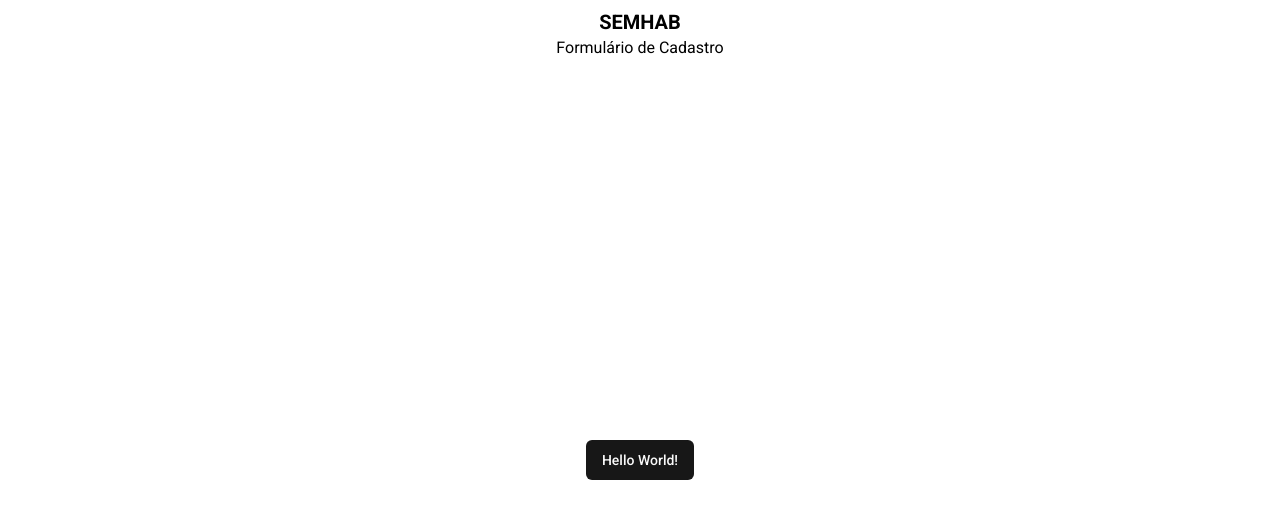
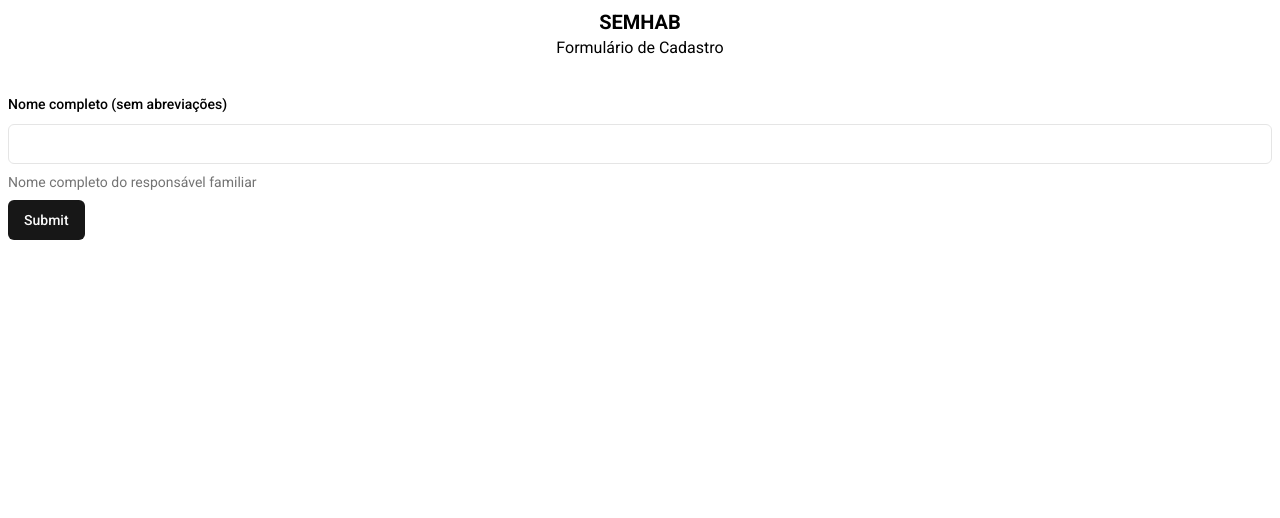
Before and after one commit to joaopedroaat/cadastro-semhab, a React (Vite) app: page / in a window 1280 px wide. Shown: the top 518 px of the page. Built offline with nearby package versions, Linux system fonts and the light colour scheme.

Commit message:
Create name field

```diff
--- a/package.json
+++ b/package.json
@@ -10,14 +10,18 @@
     "preview": "vite preview"
   },
   "dependencies": {
+    "@hookform/resolvers": "^3.9.0",
+    "@radix-ui/react-label": "^2.1.0",
     "@radix-ui/react-slot": "^1.1.0",
     "class-variance-authority": "^0.7.0",
     "clsx": "^2.1.1",
     "lucide-react": "^0.424.0",
     "react": "^18.3.1",
     "react-dom": "^18.3.1",
+    "react-hook-form": "^7.52.2",
     "tailwind-merge": "^2.4.0",
-    "tailwindcss-animate": "^1.0.7"
+    "tailwindcss-animate": "^1.0.7",
+    "zod": "^3.23.8"
   },
   "devDependencies": {
     "@types/node": "^22.1.0",
--- a/src/App.tsx
+++ b/src/App.tsx
@@ -1,14 +1,71 @@
-import { Button } from "./components/ui/button";
+"use client";
+
+import { zodResolver } from "@hookform/resolvers/zod";
+import { useForm } from "react-hook-form";
+import { z } from "zod";
+
+import { Button } from "@/components/ui/button";
+import {
+  Form,
+  FormControl,
+  FormDescription,
+  FormField,
+  FormItem,
+  FormLabel,
+  FormMessage,
+} from "@/components/ui/form";
+import { Input } from "@/components/ui/input";
+
+const FormSchema = z.object({
+  name: z.string().min(3, {
+    message: "Nome deve conter no mínimo 3 caracteres",
+  }),
+});
 
 export function App() {
+  const form = useForm<z.infer<typeof FormSchema>>({
+    resolver: zodResolver(FormSchema),
+    defaultValues: {
+      name: "",
+    },
+  });
+
+  function onSubmit(data: z.infer<typeof FormSchema>) {
+    console.log(data);
+  }
+
   return (
     <>
       <header className="flex flex-col items-center justify-center">
         <h1 className="font-bold text-xl">SEMHAB</h1>
         <h2>Formulário de Cadastro</h2>
       </header>
-      <main className="h-screen w-full flex items-center justify-center">
-        <Button>Hello World!</Button>
+
+      <main className="mt-8">
+        <Form {...form}>
+          <form onSubmit={form.handleSubmit(onSubmit)}>
+            <FormField
+              control={form.control}
+              name="name"
+              render={({ field }) => (
+                <FormItem>
+                  <FormLabel>Nome completo (sem abreviações)</FormLabel>
+                  <FormControl>
+                    <Input {...field} />
+                  </FormControl>
+                  <FormDescription>
+                    Nome completo do responsável familiar
+                  </FormDescription>
+                  <FormMessage />
+                </FormItem>
+              )}
+            />
+
+            <Button className="mt-2" type="submit">
+              Submit
+            </Button>
+          </form>
+        </Form>
       </main>
     </>
   );
--- /dev/null
+++ b/src/components/ui/form.tsx
@@ -0,0 +1,176 @@
+import * as React from "react"
+import * as LabelPrimitive from "@radix-ui/react-label"
+import { Slot } from "@radix-ui/react-slot"
+import {
+  Controller,
+  ControllerProps,
+  FieldPath,
+  FieldValues,
+  FormProvider,
+  useFormContext,
+} from "react-hook-form"
+
+import { cn } from "@/lib/utils"
+import { Label } from "@/components/ui/label"
+
+const Form = FormProvider
+
+type FormFieldContextValue<
+  TFieldValues extends FieldValues = FieldValues,
+  TName extends FieldPath<TFieldValues> = FieldPath<TFieldValues>
+> = {
+  name: TName
+}
+
+const FormFieldContext = React.createContext<FormFieldContextValue>(
+  {} as FormFieldContextValue
+)
+
+const FormField = <
+  TFieldValues extends FieldValues = FieldValues,
+  TName extends FieldPath<TFieldValues> = FieldPath<TFieldValues>
+>({
+  ...props
+}: ControllerProps<TFieldValues, TName>) => {
+  return (
+    <FormFieldContext.Provider value={{ name: props.name }}>
+      <Controller {...props} />
+    </FormFieldContext.Provider>
+  )
+}
+
+const useFormField = () => {
+  const fieldContext = React.useContext(FormFieldContext)
+  const itemContext = React.useContext(FormItemContext)
+  const { getFieldState, formState } = useFormContext()
+
+  const fieldState = getFieldState(fieldContext.name, formState)
+
+  if (!fieldContext) {
+    throw new Error("useFormField should be used within <FormField>")
+  }
+
+  const { id } = itemContext
+
+  return {
+    id,
+    name: fieldContext.name,
+    formItemId: `${id}-form-item`,
+    formDescriptionId: `${id}-form-item-description`,
+    formMessageId: `${id}-form-item-message`,
+    ...fieldState,
+  }
+}
+
+type FormItemContextValue = {
+  id: string
+}
+
+const FormItemContext = React.createContext<FormItemContextValue>(
+  {} as FormItemContextValue
+)
+
+const FormItem = React.forwardRef<
+  HTMLDivElement,
+  React.HTMLAttributes<HTMLDivElement>
+>(({ className, ...props }, ref) => {
+  const id = React.useId()
+
+  return (
+    <FormItemContext.Provider value={{ id }}>
+      <div ref={ref} className={cn("space-y-2", className)} {...props} />
+    </FormItemContext.Provider>
+  )
+})
+FormItem.displayName = "FormItem"
+
+const FormLabel = React.forwardRef<
+  React.ElementRef<typeof LabelPrimitive.Root>,
+  React.ComponentPropsWithoutRef<typeof LabelPrimitive.Root>
+>(({ className, ...props }, ref) => {
+  const { error, formItemId } = useFormField()
+
+  return (
+    <Label
+      ref={ref}
+      className={cn(error && "text-red-500 dark:text-red-900", className)}
+      htmlFor={formItemId}
+      {...props}
+    />
+  )
+})
+FormLabel.displayName = "FormLabel"
+
+const FormControl = React.forwardRef<
+  React.ElementRef<typeof Slot>,
+  React.ComponentPropsWithoutRef<typeof Slot>
+>(({ ...props }, ref) => {
+  const { error, formItemId, formDescriptionId, formMessageId } = useFormField()
+
+  return (
+    <Slot
+      ref={ref}
+      id={formItemId}
+      aria-describedby={
+        !error
+          ? `${formDescriptionId}`
+          : `${formDescriptionId} ${formMessageId}`
+      }
+      aria-invalid={!!error}
+      {...props}
+    />
+  )
+})
+FormControl.displayName = "FormControl"
+
+const FormDescription = React.forwardRef<
+  HTMLParagraphElement,
+  React.HTMLAttributes<HTMLParagraphElement>
+>(({ className, ...props }, ref) => {
+  const { formDescriptionId } = useFormField()
+
+  return (
+    <p
+      ref={ref}
+      id={formDescriptionId}
+      className={cn("text-sm text-neutral-500 dark:text-neutral-400", className)}
+      {...props}
+    />
+  )
+})
+FormDescription.displayName = "FormDescription"
+
+const FormMessage = React.forwardRef<
+  HTMLParagraphElement,
+  React.HTMLAttributes<HTMLParagraphElement>
+>(({ className, children, ...props }, ref) => {
+  const { error, formMessageId } = useFormField()
+  const body = error ? String(error?.message) : children
+
+  if (!body) {
+    return null
+  }
+
+  return (
+    <p
+      ref={ref}
+      id={formMessageId}
+      className={cn("text-sm font-medium text-red-500 dark:text-red-900", className)}
+      {...props}
+    >
+      {body}
+    </p>
+  )
+})
+FormMessage.displayName = "FormMessage"
+
+export {
+  useFormField,
+  Form,
+  FormItem,
+  FormLabel,
+  FormControl,
+  FormDescription,
+  FormMessage,
+  FormField,
+}
--- /dev/null
+++ b/src/components/ui/input.tsx
@@ -0,0 +1,25 @@
+import * as React from "react"
+
+import { cn } from "@/lib/utils"
+
+export interface InputProps
+  extends React.InputHTMLAttributes<HTMLInputElement> {}
+
+const Input = React.forwardRef<HTMLInputElement, InputProps>(
+  ({ className, type, ...props }, ref) => {
+    return (
+      <input
+        type={type}
+        className={cn(
+          "flex h-10 w-full rounded-md border border-neutral-200 bg-white px-3 py-2 text-sm ring-offset-white file:border-0 file:bg-transparent file:text-sm file:font-medium placeholder:text-neutral-500 focus-visible:outline-none focus-visible:ring-2 focus-visible:ring-neutral-950 focus-visible:ring-offset-2 disabled:cursor-not-allowed disabled:opacity-50 dark:border-neutral-800 dark:bg-neutral-950 dark:ring-offset-neutral-950 dark:placeholder:text-neutral-400 dark:focus-visible:ring-neutral-300",
+          className
+        )}
+        ref={ref}
+        {...props}
+      />
+    )
+  }
+)
+Input.displayName = "Input"
+
+export { Input }
--- /dev/null
+++ b/src/components/ui/label.tsx
@@ -0,0 +1,24 @@
+import * as React from "react"
+import * as LabelPrimitive from "@radix-ui/react-label"
+import { cva, type VariantProps } from "class-variance-authority"
+
+import { cn } from "@/lib/utils"
+
+const labelVariants = cva(
+  "text-sm font-medium leading-none peer-disabled:cursor-not-allowed peer-disabled:opacity-70"
+)
+
+const Label = React.forwardRef<
+  React.ElementRef<typeof LabelPrimitive.Root>,
+  React.ComponentPropsWithoutRef<typeof LabelPrimitive.Root> &
+    VariantProps<typeof labelVariants>
+>(({ className, ...props }, ref) => (
+  <LabelPrimitive.Root
+    ref={ref}
+    className={cn(labelVariants(), className)}
+    {...props}
+  />
+))
+Label.displayName = LabelPrimitive.Root.displayName
+
+export { Label }
```
Also changed, not shown: 1 other file (tests, documents, lock files or other folders).
